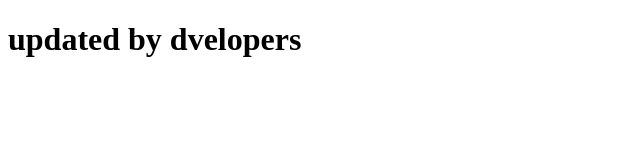
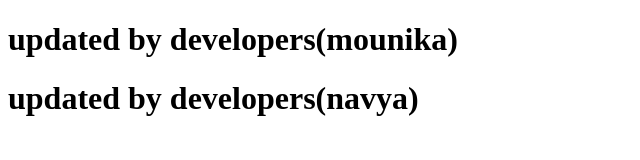
Before and after one commit to Mounika-Thirupathi/collaboration--42r, a plain HTML site: page dev.html in a window 1280 px wide. Shown: the whole page, without its empty margins (0-640 px from the left). Drawn offline with Linux system fonts and the light colour scheme.

Commit message:
updated by navya

```diff
--- a/dev.html
+++ b/dev.html
@@ -6,6 +6,7 @@
     <title>Document</title>
 </head>
 <body>
-    <h1>updated by dvelopers</h1>
+    <h1>updated by developers(mounika)</h1>
+    <h1>updated by developers(navya)</h1>
 </body>
 </html>
```
